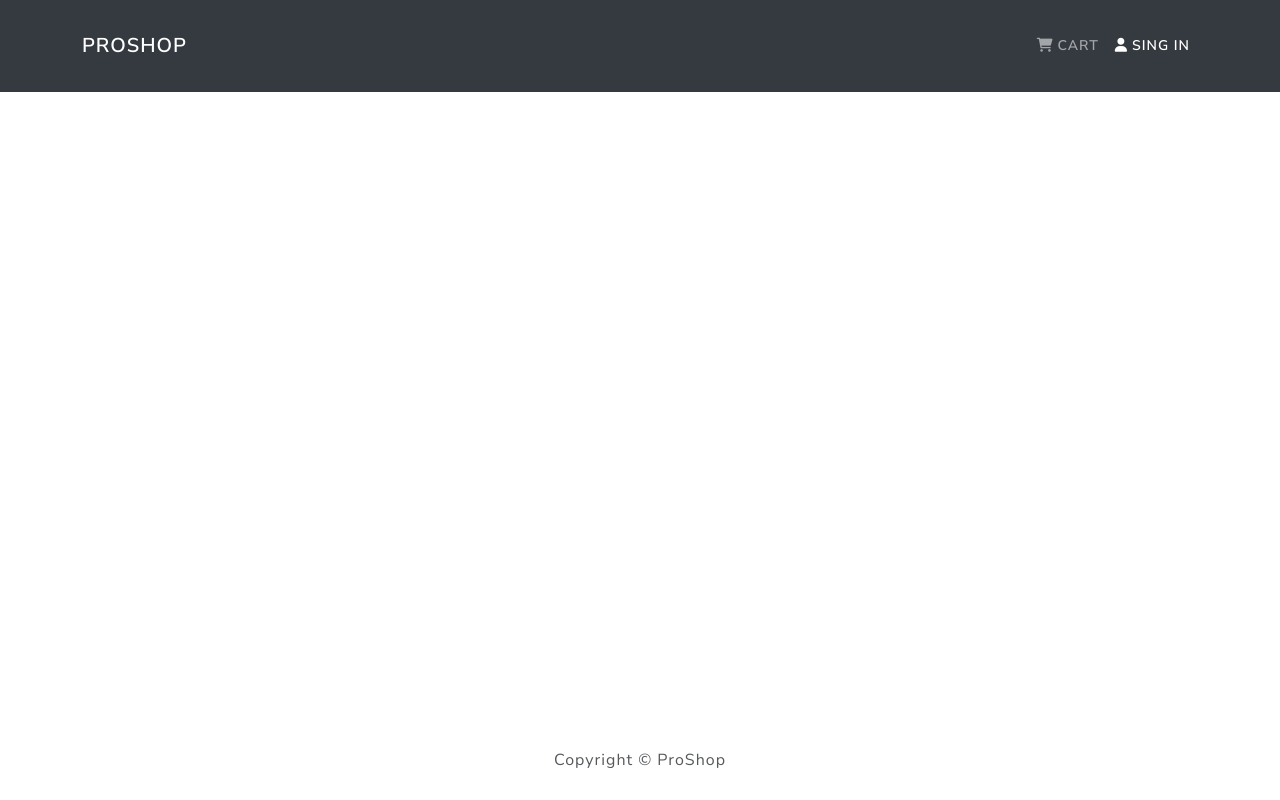
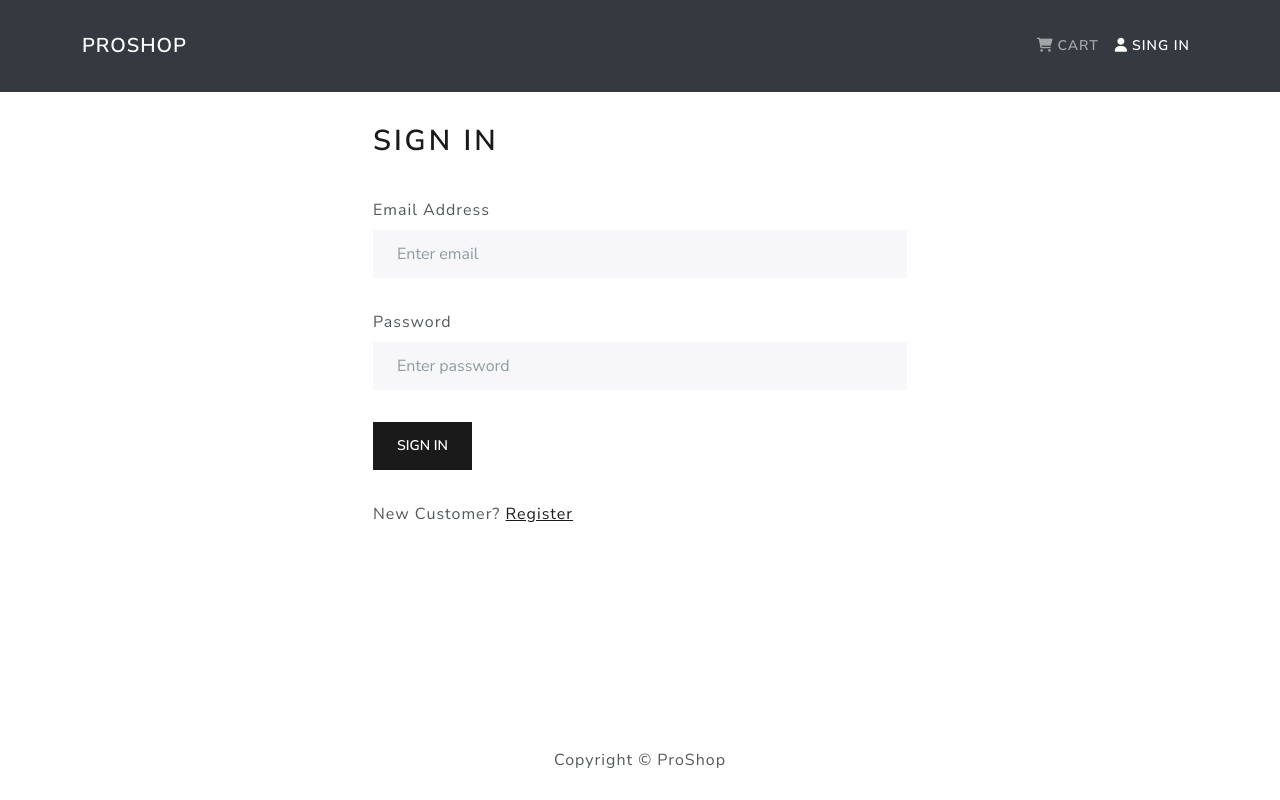
Before and after one commit to NahuelUboldi/proshop-tut, a React (Vite) app in the folder frontend/: page /login in a window 1280 px wide. Built offline with nearby package versions, Linux system fonts and the light colour scheme.

Commit message:
Login Screen

```diff
--- a/frontend/src/App.jsx
+++ b/frontend/src/App.jsx
@@ -3,9 +3,9 @@
 import { Container } from 'react-bootstrap';
 import HomeScreen from './screens/HomeScreen';
 import ProductScreen from './screens/ProductScreen';
+import LoginScreen from './screens/LoginScreen';
 import CartScreen from './screens/CartScreen';
 import { BrowserRouter as Router, Routes, Route } from 'react-router-dom';
-import Product from './components/Product';
 
 function App() {
   return (
@@ -15,6 +15,7 @@
         <Container>
           <Routes>
             <Route path='/' element={<HomeScreen />} />
+            <Route path='/login' element={<LoginScreen />} />
             <Route path='/product/:id' element={<ProductScreen />} />
             <Route path='/cart/:id?' element={<CartScreen />} />
           </Routes>
--- a/frontend/src/components/FormContainer.jsx
+++ b/frontend/src/components/FormContainer.jsx
@@ -6,7 +6,7 @@
     <Container>
       <Row className='justify-content-md-center'>
         <Col xs={12} md={6}>
-          {Children}
+          {children}
         </Col>
       </Row>
     </Container>
--- /dev/null
+++ b/frontend/src/redux/features/userSlice.js
@@ -0,0 +1,45 @@
+//user login request
+//user login success
+//user login fail
+//user logout
+
+import { createSlice } from '@reduxjs/toolkit';
+
+const localStorageItems = localStorage.getItem('userInfo');
+const userInfo = localStorageItems ? JSON.parse(localStorageItems) : [];
+
+const initialState = {
+  // loading: false,
+  // userInfo,
+  // error: '',
+};
+
+const userSlice = createSlice({
+  name: 'user',
+  initialState,
+  reducers: {
+    userLoginRequest: (state) => {
+      console.log('user login request');
+      state.loading = true;
+    },
+    userLoginSuccess: (state, action) => {
+      console.log('user login success');
+      state.loading = false;
+      state.userInfo = [...action.payload];
+    },
+    userLoginFail: (state, action) => {
+      console.log('user login fail');
+      state.loading = false;
+      state.error = action.payload;
+    },
+    userLogout: (state, action) => {
+      console.log('user logout');
+      state = {};
+    },
+  },
+});
+
+export const { userLoginRequest, userLoginSuccess, userLoginFail } =
+  userSlice.actions;
+
+export default userSlice.reducer;
--- a/frontend/src/redux/store.js
+++ b/frontend/src/redux/store.js
@@ -2,11 +2,13 @@
 import productListReducer from './features/productListSlice';
 import productDetailsReducer from './features/productDetailsSlice';
 import cartReducer from './features/cartSlice';
+import userReducer from './features/userSlice';
 
 export const store = configureStore({
   reducer: {
     productList: productListReducer,
     productDetails: productDetailsReducer,
     cart: cartReducer,
+    userLogin: userReducer,
   },
 });
--- a/frontend/src/screens/LoginScreen.jsx
+++ b/frontend/src/screens/LoginScreen.jsx
@@ -1,5 +1,5 @@
 import { useState, useEffect } from 'react';
-import { Link } from 'react-router-dom';
+import { Link, useSearchParams } from 'react-router-dom';
 import { Form, Button, Row, Col } from 'react-bootstrap';
 import { useDispatch, useSelector } from 'react-redux';
 import Message from '../components/Message';
@@ -9,17 +9,55 @@
 function LoginScreen() {
   const [email, setEmail] = useState('');
   const [password, setPassword] = useState('');
+  let [search] = useSearchParams();
 
-  const submitHandler = () => {};
+  console.log({ search });
+  const redirect = '/';
+  // const redirect = location.search ? location.search.split('=')[1] : '/';
+
+  // loading error userInfo
+
+  const submitHandler = (e) => {
+    e.preventDefault();
+    //DISPATCH LOGIN
+  };
 
   return (
     <FormContainer>
       <h1>Sign In</h1>
-      <Form onSubmit={submitHandler}>
-        <Form.Group controlId='email'>
-          <Form.Label></Form.Label>
+      <Form onSubmit={(e) => submitHandler(e)}>
+        <Form.Group controlId='email' className='py-3'>
+          <Form.Label>Email Address</Form.Label>
+          <Form.Control
+            type='email'
+            placeholder='Enter email'
+            value={email}
+            onChange={(e) => setEmail(e.target.value)}
+          ></Form.Control>
         </Form.Group>
+        <Form.Group controlId='password' className='py-3'>
+          <Form.Label>Password</Form.Label>
+          <Form.Control
+            type='password'
+            placeholder='Enter password'
+            value={password}
+            onChange={(e) => setPassword(e.target.value)}
+          ></Form.Control>
+        </Form.Group>
+
+        <Button type='submit' variant='primary' className='my-3'>
+          Sign In
+        </Button>
       </Form>
+
+      <Row className='py-3'>
+        <Col>
+          New Customer?{' '}
+          <Link to={redirect ? `/register?redirect=${redirect}` : '/register'}>
+            Register
+          </Link>
+        </Col>
+      </Row>
     </FormContainer>
   );
 }
```
